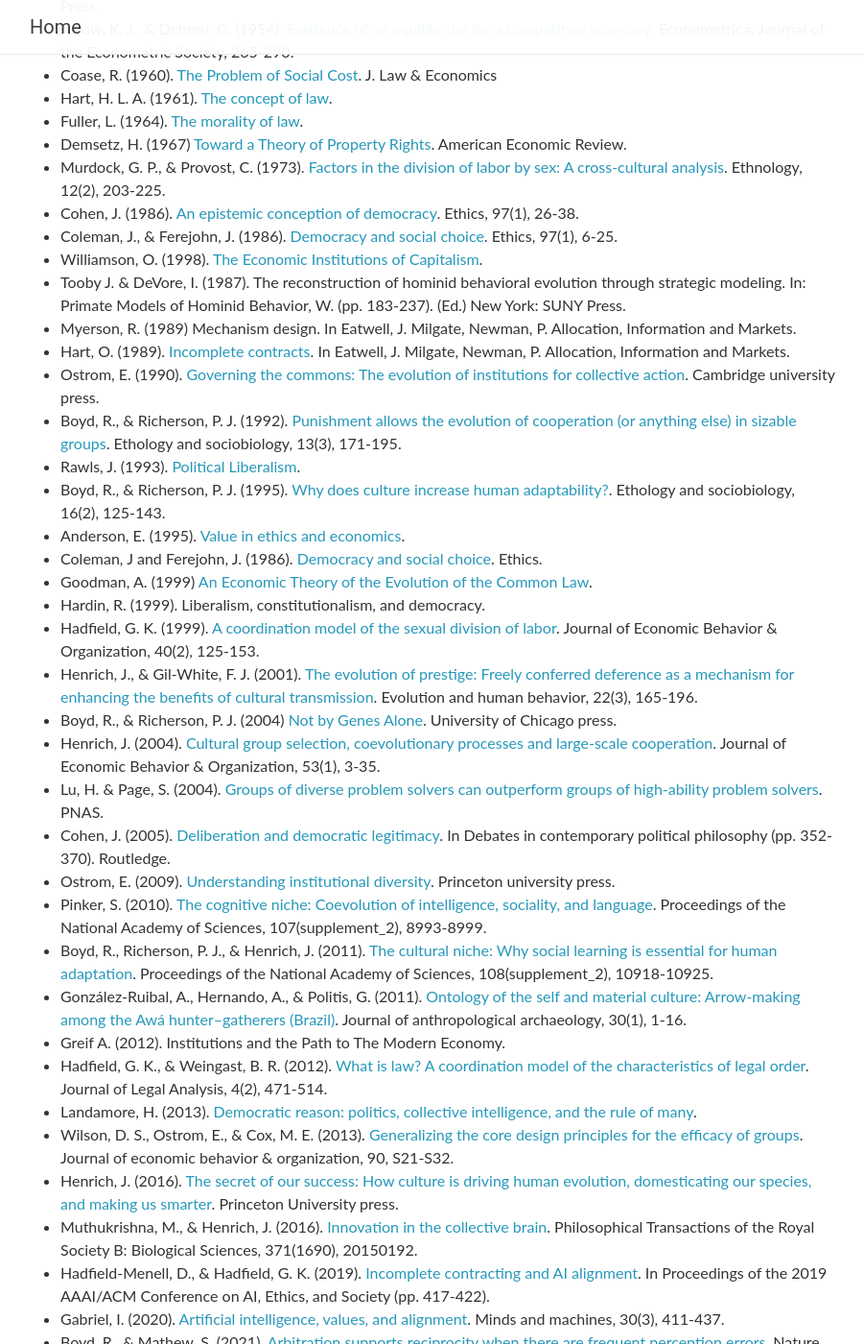
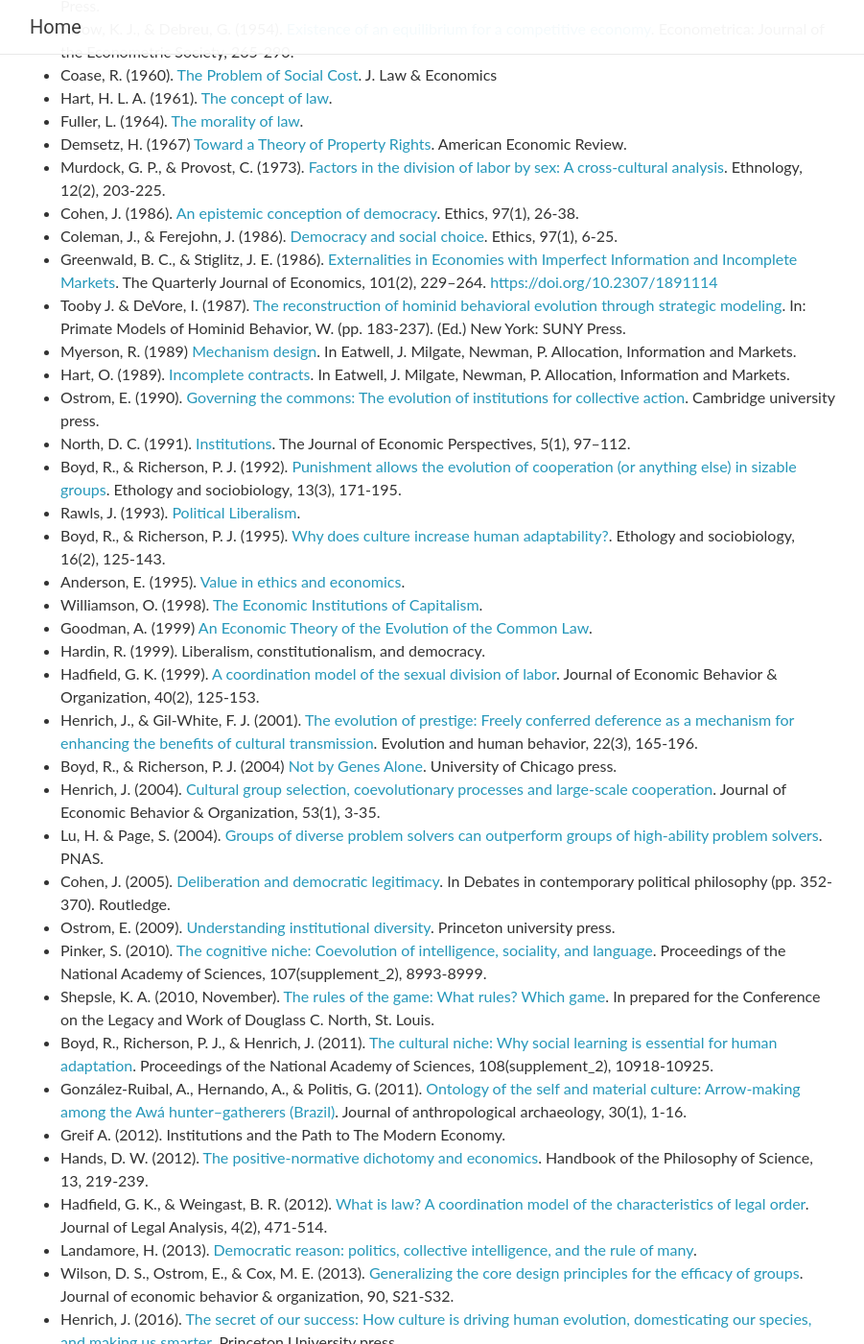
Before and after one commit to alignment-tutorial-2024/alignment-tutorial-2024.github.io, a Jekyll site: the page built from _pages/resources.md, in a window 1280 px wide and 1400 px high, scrolled down 256 px. Shown: the whole window at 96% size, without its empty margins (189-1090 px from the left). Built offline with Jekyll 4.4.1, drawn with Linux system fonts in a browser that asks for light colours; nearby versions of some CDN libraries; comment, search, counter and statistics services are not loaded; some of the changed text lies outside the part shown.

Commit message:
added some more references

```diff
--- a/_pages/resources.md
+++ b/_pages/resources.md
@@ -18,16 +18,17 @@
 * Murdock, G. P., & Provost, C. (1973). [Factors in the division of labor by sex: A cross-cultural analysis](https://hraf.yale.edu/ehc/documents/280). Ethnology, 12(2), 203-225.
 * Cohen, J. (1986). [An epistemic conception of democracy](https://www.jstor.org/stable/2381404). Ethics, 97(1), 26-38.
 * Coleman, J., & Ferejohn, J. (1986). [Democracy and social choice](https://www.researchgate.net/profile/John-Ferejohn/publication/249146888_Democracy_and_Social_Choice/links/53ede7730cf23733e80b15bd/Democracy-and-Social-Choice.pdf). Ethics, 97(1), 6-25.
-* Williamson, O. (1998). [The Economic Institutions of Capitalism](https://academic.oup.com/ej/article-abstract/98/389/184/5190377).
-* Tooby J. & DeVore, I. (1987). The reconstruction of hominid behavioral evolution through strategic modeling. In: Primate Models of Hominid Behavior, W. (pp. 183-237). (Ed.) New York: SUNY Press.
-* Myerson, R. (1989) Mechanism design. In Eatwell, J. Milgate, Newman, P. Allocation, Information and Markets.
+* Greenwald, B. C., & Stiglitz, J. E. (1986). [Externalities in Economies with Imperfect Information and Incomplete Markets](https://www.jstor.org/stable/1891114). The Quarterly Journal of Economics, 101(2), 229–264. <https://doi.org/10.2307/1891114>
+* Tooby J. & DeVore, I. (1987). [The reconstruction of hominid behavioral evolution through strategic modeling](https://www.cep.ucsb.edu/wp-content/uploads/2023/05/Reconst.pdf). In: Primate Models of Hominid Behavior, W. (pp. 183-237). (Ed.) New York: SUNY Press.
+* Myerson, R. (1989) [Mechanism design](https://link.springer.com/chapter/10.1007/978-1-349-20215-7_20). In Eatwell, J. Milgate, Newman, P. Allocation, Information and Markets.
 * Hart, O. (1989). [Incomplete contracts](https://link.springer.com/chapter/10.1007/978-1-349-20215-7_17). In Eatwell, J. Milgate, Newman, P. Allocation, Information and Markets.
 * Ostrom, E. (1990). [Governing the commons: The evolution of institutions for collective action](https://digitalrepository.unm.edu/cgi/viewcontent.cgi?article=1848&context=nrj). Cambridge university press.
+* North, D. C. (1991). [Institutions](https://www.jstor.org/stable/1942704). The Journal of Economic Perspectives, 5(1), 97–112.
 * Boyd, R., & Richerson, P. J. (1992). [Punishment allows the evolution of cooperation (or anything else) in sizable groups](https://www.des.ucdavis.edu/Faculty/richerson/PunishmentAllowsAnything.pdf). Ethology and sociobiology, 13(3), 171-195.
 * Rawls, J. (1993). [Political Liberalism](https://cup.columbia.edu/book/political-liberalism/9780231130899).
 * Boyd, R., & Richerson, P. J. (1995). [Why does culture increase human adaptability?](https://www.des.ucdavis.edu/faculty/richerson/es95.pdf). Ethology and sociobiology, 16(2), 125-143.
 * Anderson, E. (1995). [Value in ethics and economics](https://www.hup.harvard.edu/books/9780674931909).
-* Coleman, J and Ferejohn, J. (1986). [Democracy and social choice](https://www.journals.uchicago.edu/doi/abs/10.1086/292814). Ethics.
+* Williamson, O. (1998). [The Economic Institutions of Capitalism](https://academic.oup.com/ej/article-abstract/98/389/184/5190377).
 * Goodman, A. (1999) [An Economic Theory of the Evolution of the Common Law](https://www.journals.uchicago.edu/doi/abs/10.1086/467600).
 * Hardin, R. (1999). Liberalism, constitutionalism, and democracy.
 * Hadfield, G. K. (1999). [A coordination model of the sexual division of labor](https://www.sciencedirect.com/science/article/abs/pii/S0167268199000530). Journal of Economic Behavior & Organization, 40(2), 125-153.
@@ -38,9 +39,11 @@
 * Cohen, J. (2005). [Deliberation and democratic legitimacy](https://www.taylorfrancis.com/chapters/edit/10.4324/9780203986820-28/deliberation-democratic-legitimacy-joshua-cohen). In Debates in contemporary political philosophy (pp. 352-370). Routledge.
 * Ostrom, E. (2009). [Understanding institutional diversity](https://press.princeton.edu/books/paperback/9780691122380/understanding-institutional-diversity). Princeton university press.
 * Pinker, S. (2010). [The cognitive niche: Coevolution of intelligence, sociality, and language](https://www.pnas.org/doi/pdf/10.1073/pnas.0914630107). Proceedings of the National Academy of Sciences, 107(supplement_2), 8993-8999.
+* Shepsle, K. A. (2010, November). [The rules of the game: What rules? Which game](https://citeseerx.ist.psu.edu/document?repid=rep1&type=pdf&doi=a9d96d465e88ba9e02014e04915fcf927acc255c). In prepared for the Conference on the Legacy and Work of Douglass C. North, St. Louis.
 * Boyd, R., Richerson, P. J., & Henrich, J. (2011). [The cultural niche: Why social learning is essential for human adaptation](https://www.pnas.org/doi/abs/10.1073/pnas.1100290108). Proceedings of the National Academy of Sciences, 108(supplement_2), 10918-10925.
 * González-Ruibal, A., Hernando, A., & Politis, G. (2011). [Ontology of the self and material culture: Arrow-making among the Awá hunter–gatherers (Brazil)](https://ri.conicet.gov.ar/bitstream/handle/11336/33549/CONICET_Digital_Nro.16490.pdf?sequence=1&isAllowed=y). Journal of anthropological archaeology, 30(1), 1-16.
 * Greif A. (2012). Institutions and the Path to The Modern Economy.
+* Hands, D. W. (2012). [The positive-normative dichotomy and economics](https://www.researchgate.net/publication/253489294_The_Positive-Normative_Dichotomy_and_Economics). Handbook of the Philosophy of Science, 13, 219-239.
 * Hadfield, G. K., & Weingast, B. R. (2012). [What is law? A coordination model of the characteristics of legal order](https://academic.oup.com/jla/article/4/2/471/898579). Journal of Legal Analysis, 4(2), 471-514.
 * Landamore, H. (2013). [Democratic reason: politics, collective intelligence, and the rule of many](https://press.princeton.edu/books/paperback/9780691176390/democratic-reason).
 * Wilson, D. S., Ostrom, E., & Cox, M. E. (2013). [Generalizing the core design principles for the efficacy of groups](https://www.sciencedirect.com/science/article/abs/pii/S0167268112002697). Journal of economic behavior & organization, 90, S21-S32.
@@ -49,6 +52,7 @@
 * Hadfield-Menell, D., & Hadfield, G. K. (2019). [Incomplete contracting and AI alignment](https://dl.acm.org/doi/pdf/10.1145/3306618.3314250). In Proceedings of the 2019 AAAI/ACM Conference on AI, Ethics, and Society (pp. 417-422).
 * Gabriel, I. (2020). [Artificial intelligence, values, and alignment](https://link.springer.com/content/pdf/10.1007/s11023-020-09539-2.pdf). Minds and machines, 30(3), 411-437.
 * Boyd, R., & Mathew, S. (2021). [Arbitration supports reciprocity when there are frequent perception errors](https://asu.elsevierpure.com/en/publications/arbitration-supports-reciprocity-when-there-are-frequent-percepti). Nature Human Behaviour, 5(5), 596-603.
+* Jagiello, R., Heyes, C., & Whitehouse, H. (2022). [Tradition and invention: The bifocal stance theory of cultural evolution](https://users.ox.ac.uk/~ascch/Celia's%20pdfs/Jagiello,%20Heyes%20&%20Whitehouse%202022.pdf). Behavioral and Brain Sciences, 45, e249.
 * Duéñez-Guzmán, E. A., Sadedin, S., Wang, J. X., McKee, K. R., & Leibo, J. Z. (2023). [A social path to human-like artificial intelligence](https://arxiv.org/abs/2405.15815). Nature Machine Intelligence, 5(11), 1181-1188.
 * Sorensen, T. et al. (2023). [A roadmap to pluralistic alignment](https://arxiv.org/abs/2402.05070).
 * Weidinger, L., McKee, K. R., Everett, R., Huang, S., Zhu, T. O., Chadwick, M. J., ... & Gabriel, I. (2023). [Using the Veil of Ignorance to align AI systems with principles of justice](https://pubmed.ncbi.nlm.nih.gov/37094137/). Proceedings of the National Academy of Sciences, 120(18), e2213709120.
```
